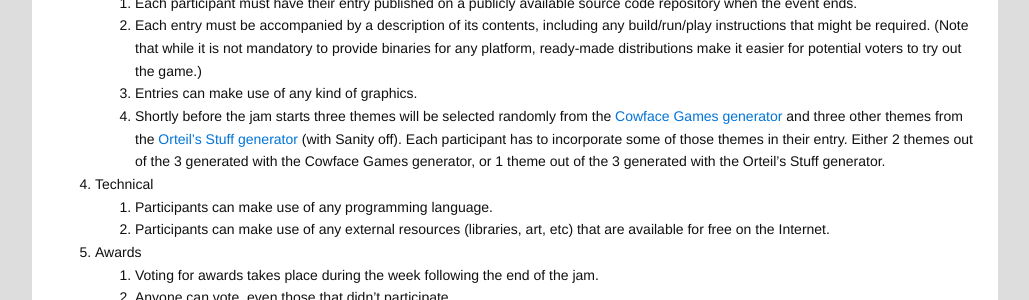
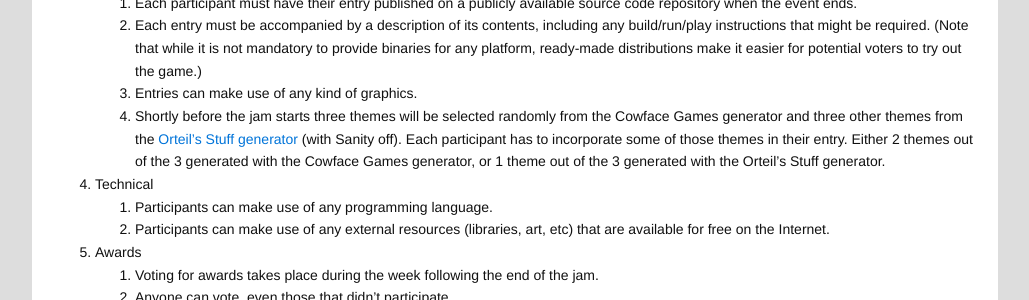
Before and after one commit to LoungeCPP/loungecpp.net, a Jekyll site: the page built from _events/third-game-jam.md, in a window 1280 px wide. Shown: the part 777-1077 px from the top of the page, without its empty margins (125-1154 px from the left). Built offline with Jekyll 4.4.1, drawn with Linux system fonts in a browser that asks for light colours; some of the changed lines change nothing that is shown.

Commit message:
Remove dead link.

```diff
--- a/_events/third-game-jam.md
+++ b/_events/third-game-jam.md
@@ -32,7 +32,7 @@ lol
        distributions make it easier for potential voters to try out the game.)
     1. Entries can make use of any kind of graphics.
     1. Shortly before the jam starts three themes will be selected randomly from the
-       [Cowface Games generator](http://www.cowfacegames.com/handytools/ludum-dare-theme-generator) and three other
+       Cowface Games generator and three other
        themes from the [Orteil's Stuff generator](http://orteil.dashnet.org/gamegen) (with Sanity off).
        Each participant has to incorporate some of those themes in their entry. Either 2 themes out of the 3 generated
        with the Cowface Games generator, or 1 theme out of the 3 generated with the Orteil's Stuff generator.
```
